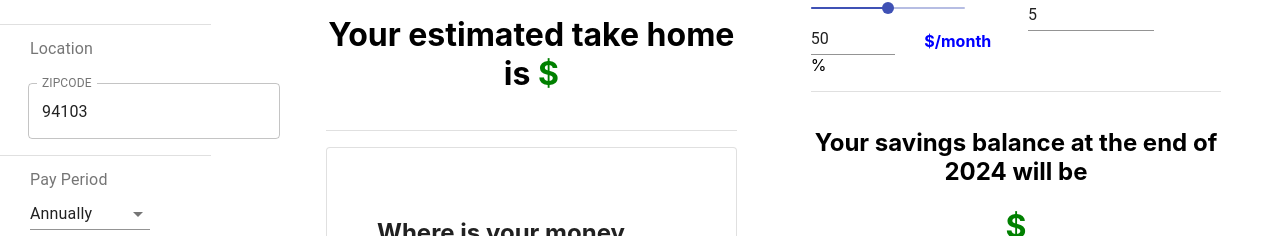
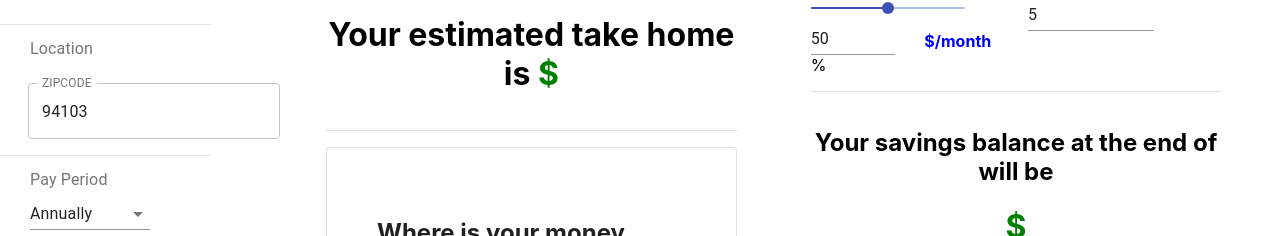
Before and after one commit to danthingu/paycheck_calculator_react, a React (Create React App) app: page / in a window 1280 px wide. Shown: the part 318-554 px from the top of the page. Built offline with nearby package versions, Linux system fonts and the light colour scheme; no server answers.

Commit message:
update year future

```diff
--- a/src/component/RightPanel2.js
+++ b/src/component/RightPanel2.js
@@ -231,7 +231,7 @@ export default function RadioButtonsGroup() {
         <div className={clsx(classes.root, classes.spacious)}>
             <Grid container spacing={1}  style={{textAlign: "center"}}>
                 <Grid item xs={12}>
-                    <h2>Your savings balance at the end of 2024 will be</h2>
+                    <h2>Your savings balance at the end of {salaryWorkSavingInfo.yearFuture} will be</h2>
                     <h1 style={{color: 'green'}}>${salaryWorkSavingInfo.futureCompoundInterest}</h1>
                 </Grid>
             </Grid>
--- a/src/context/PaycheckCalculatorContext.js
+++ b/src/context/PaycheckCalculatorContext.js
@@ -34,6 +34,7 @@ const PaycheckCalculatorContextProvider = props => {
         grossPaycheck: '',
         futureCompoundInterest: '',
         monthlyPutAsideFromPaycheck: '',
+        yearFuture: '',
       });
 
     const handleSalaryWorkSavingInfoChange = (prop) => (event) => {
```
